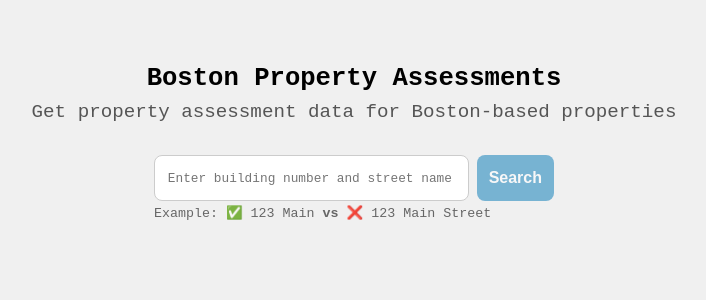
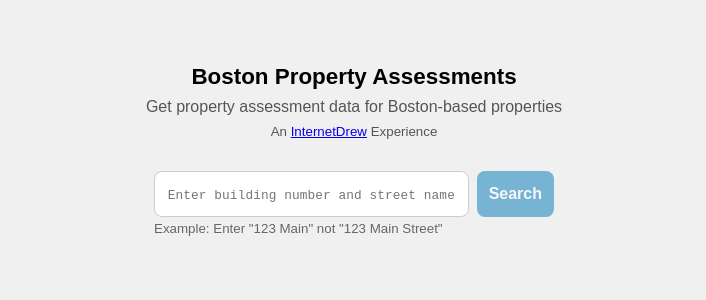
Before and after one commit to internetdrew/boston-property-assessments, a React (Vite) app: page / in a window 1280 px wide. Shown: the top 300 px of the page, without its empty margins (286-992 px from the left). Built offline with nearby package versions, Linux system fonts and the light colour scheme.

Commit message:
add new components and more details

```diff
--- a/src/App.css
+++ b/src/App.css
@@ -7,13 +7,17 @@
 }
 
 #header h1 {
-  font-size: 1.6rem;
+  font-size: 1.4rem;
   font-weight: 600;
 }
 
 #header h2 {
-  font-size: 1.2rem;
+  font-size: 1rem;
   font-weight: 400;
+}
+
+#header h2,
+#built-by {
   color: #555;
 }
 
@@ -54,7 +58,9 @@ main {
   font-family: inherit;
 }
 #search-form input::placeholder {
+  font-family: 'Geist Mono', monospace;
   font-size: 0.8rem;
+  letter-spacing: 0.005rem;
 }
 
 #search-form button {
@@ -113,23 +119,30 @@ main {
 }
 
 .chosen-result {
+  font-family: 'Geist Mono', monospace;
   margin: 2rem 0;
   padding: 2rem;
-  border: 1px solid #ccc;
   background-color: #fff;
-  transform: rotate(-1deg);
-  transform-origin: center;
-  transition: transform 0.3s ease-out;
 
   --mask: conic-gradient(
-      from -45deg at bottom,
-      #0000,
-      #000 1deg 90deg,
-      #0000 91deg
-    )
-    50% / 12px 100%;
+        from 135deg at top,
+        #0000,
+        #000 1deg 89deg,
+        #0000 90deg
+      )
+      top/12px 51% repeat-x,
+    conic-gradient(from -45deg at bottom, #0000, #000 1deg 89deg, #0000 90deg)
+      bottom/12px 51% repeat-x;
   -webkit-mask: var(--mask);
   mask: var(--mask);
+}
+
+@media (min-width: 425px) {
+  .chosen-result {
+    transform: rotate(-3deg);
+    transform-origin: center;
+    transition: transform 0.3s ease-out;
+  }
 }
 
 .chosen-result h3 {
--- a/src/App.tsx
+++ b/src/App.tsx
@@ -1,8 +1,8 @@
 import { useState } from 'react';
 import './App.css';
-import { isUnit } from './constants';
+import PropertyReceipt from './components/PropertyReceipt';
 
-type SearchResult = {
+export type Property = {
   _id: number;
   ZIP_CODE: string;
   MAIL_STREET_ADDRESS: string;
@@ -11,6 +11,7 @@ type SearchResult = {
   YR_BUILT: string;
   YR_REMODEL: string;
   BLDG_VALUE: string;
+  BLDG_TYPE: string;
   LU: string;
   TOTAL_VALUE: string;
   LIVING_AREA: string;
@@ -24,20 +25,18 @@ type SearchResult = {
   KITCHEN_TYPE: string;
   LAND_SF: string;
   RES_FLOOR: string;
+  GROSS_AREA: string;
+  LU_DESC: string;
+  CD_FLOOR: string;
 };
 
 function App() {
   const [search, setSearch] = useState('');
   const [isValid, setIsValid] = useState(false);
-  const [results, setResults] = useState<SearchResult[]>([]);
-  const [chosenResult, setChosenResult] = useState<SearchResult | null>(null);
+  const [results, setResults] = useState<Property[]>([]);
+  const [chosenProperty, setChosenProperty] = useState<Property | null>(null);
 
   const validateAddress = (address: string): boolean => {
-    // This regex checks for:
-    // - One or more numbers at the start
-    // - Followed by whitespace
-    // - Followed by words (street name)
-    // - Optionally followed by common street types (St, Ave, Road, etc.)
     const addressRegex =
       /^\d+\s+[A-Za-z\s]+(?:Street|St|Avenue|Ave|Road|Rd|Boulevard|Blvd|Lane|Ln|Drive|Dr)?$/i;
     return addressRegex.test(address.trim());
@@ -63,16 +62,17 @@ function App() {
       );
 
       const data = await res.json();
+      setChosenProperty(null);
       setResults(data.result?.records || []);
     } catch (error) {
       console.error('Error fetching data:', error);
     }
   };
 
-  const handleResultClick = (result: SearchResult) => {
+  const handleResultClick = (property: Property) => {
     setSearch('');
     setResults([]);
-    setChosenResult(result);
+    setChosenProperty(property);
   };
 
   return (
@@ -80,6 +80,18 @@ function App() {
       <header id='header'>
         <h1>Boston Property Assessments</h1>
         <h2>Get property assessment data for Boston-based properties</h2>
+        <small id='built-by'>
+          An{' '}
+          <a
+            href='https://www.internetdrew.com'
+            target='_blank'
+            rel='noopener noreferrer'
+            aria-label='InternetDrew website (opens in a new tab)'
+          >
+            InternetDrew
+          </a>{' '}
+          Experience
+        </small>
       </header>
       <main>
         <div id='search'>
@@ -92,9 +104,7 @@ function App() {
             />
             <button disabled={!isValid}>Search</button>
           </form>
-          <small>
-            Example: ✅ 123 Main <strong>vs</strong> ❌ 123 Main Street
-          </small>
+          <small>Example: Enter "123 Main" not "123 Main Street"</small>
         </div>
         {results?.length > 0 && (
           <div id='results'>
@@ -112,54 +122,7 @@ function App() {
             ))}
           </div>
         )}
-        {results.length === 0 && chosenResult && (
-          <div id='chosen-result' className='chosen-result'>
-            <h3>Property Assessment Details</h3>
-            <h4>
-              {chosenResult.MAIL_STREET_ADDRESS},{chosenResult.ZIP_CODE}
-              <br />
-              {chosenResult.MAIL_CITY}, {chosenResult.MAIL_STATE}
-            </h4>
-
-            <section className='receipt-section'>
-              <h4>
-                {isUnit(chosenResult.LU) ? 'Unit' : 'Building'} Information
-              </h4>
-              <p>Year Built: {chosenResult.YR_BUILT || 'N/A'}</p>
-              <p>Last Remodel: {chosenResult.YR_REMODEL || 'N/A'}</p>
-              <p>Floors: {chosenResult.RES_FLOOR || 'N/A'}</p>
-              <p>Living Area: {chosenResult.LIVING_AREA || 'N/A'} sq ft</p>
-              <p>Bedrooms: {chosenResult.BED_RMS || 'N/A'}</p>
-              <p>Full Bathrooms: {chosenResult.FULL_BTH || 'N/A'}</p>
-              <p>Half Bathrooms: {chosenResult.HLF_BTH || 'N/A'}</p>
-            </section>
-
-            <section className='receipt-section'>
-              <h4>Assessment Values</h4>
-              <p>
-                {isUnit(chosenResult.LU) ? 'Unit' : 'Building'}: $
-                {chosenResult.BLDG_VALUE || 'N/A'}
-              </p>
-              {!isUnit(chosenResult.LU) && (
-                <p>Land: ${chosenResult.LAND_VALUE || 'N/A'}</p>
-              )}
-              <p>Total: ${chosenResult.TOTAL_VALUE || 'N/A'}</p>
-              <p>Annual Tax: {chosenResult.GROSS_TAX || 'N/A'}</p>
-            </section>
-
-            <section className='receipt-section'>
-              <h4>Features</h4>
-              <p>Parking Spaces: {chosenResult.NUM_PARKING || 'N/A'}</p>
-              <p>Fireplaces: {chosenResult.FIREPLACES || 'N/A'}</p>
-              <p>
-                Kitchen: {chosenResult.KITCHEN_TYPE?.split('- ')[1] || 'N/A'}
-              </p>
-              {!isUnit(chosenResult.LU) && (
-                <p>Lot Size: {chosenResult.LAND_SF || 'N/A'} sq ft</p>
-              )}
-            </section>
-          </div>
-        )}
+        {chosenProperty && <PropertyReceipt property={chosenProperty} />}
       </main>
     </>
   );
--- /dev/null
+++ b/src/components/PropertyReceipt.tsx
@@ -0,0 +1,59 @@
+import { Property } from '../App';
+import { formatHypenatedString } from '../utils';
+import { isCondo } from '../constants';
+
+interface PropertyReceiptProps {
+  property: Property;
+}
+
+const PropertyReceipt = ({ property }: PropertyReceiptProps) => {
+  return (
+    <div id='chosen-result' className='chosen-result'>
+      <h3>Property Assessment Details</h3>
+      <h4>
+        {property.MAIL_STREET_ADDRESS},{property.ZIP_CODE}
+        <br />
+        {property.MAIL_CITY}, {property.MAIL_STATE}
+      </h4>
+
+      <section className='receipt-section'>
+        <h4>Property Information</h4>
+        <p>
+          Building Type: {formatHypenatedString(property.BLDG_TYPE) || 'N/A'}
+        </p>
+        <p>Description: {property.LU_DESC || 'N/A'}</p>
+        <p>Year Built: {property.YR_BUILT || 'N/A'}</p>
+        <p>Last Remodel: {property.YR_REMODEL || 'N/A'}</p>
+        <p>
+          Floors:{' '}
+          {isCondo(property.LU)
+            ? property.CD_FLOOR || 'N/A'
+            : property.RES_FLOOR || 'N/A'}
+        </p>
+        <p>Gross Area: {property.GROSS_AREA || 'N/A'} sq ft</p>
+        <p>Living Area: {property.LIVING_AREA || 'N/A'} sq ft</p>
+        <p>Land Size: {property.LAND_SF || 'N/A'} sq ft</p>
+        <p>Bedrooms: {property.BED_RMS || 'N/A'}</p>
+        <p>Full Bathrooms: {property.FULL_BTH || 'N/A'}</p>
+        <p>Half Bathrooms: {property.HLF_BTH || 'N/A'}</p>
+      </section>
+
+      <section className='receipt-section'>
+        <h4>Assessment Values</h4>
+        <p>Building Value: ${property.BLDG_VALUE || 'N/A'}</p>
+        <p>Land Value: ${property.LAND_VALUE || 'N/A'}</p>
+        <p>Total Value: ${property.TOTAL_VALUE || 'N/A'}</p>
+        <p>Annual Tax: {property.GROSS_TAX || 'N/A'}</p>
+      </section>
+
+      <section className='receipt-section'>
+        <h4>Features</h4>
+        <p>Parking Spaces: {property.NUM_PARKING || 'N/A'}</p>
+        <p>Fireplaces: {property.FIREPLACES || 'N/A'}</p>
+        <p>Kitchen: {formatHypenatedString(property.KITCHEN_TYPE) || 'N/A'}</p>
+      </section>
+    </div>
+  );
+};
+
+export default PropertyReceipt;
--- a/src/constants.ts
+++ b/src/constants.ts
@@ -18,6 +18,6 @@ export const CODE_LOOKUP = new Map<string, string>([
   ['RL', 'Residential Land'],
 ]);
 
-const UNIT_TYPES = new Set(['CD', 'R1', 'R2', 'R3', 'R4']);
+const CONDO_TYPES = new Set(['CD', 'CM', 'CC', 'CP']);
 
-export const isUnit = (lu: string): boolean => UNIT_TYPES.has(lu);
+export const isCondo = (lu: string) => CONDO_TYPES.has(lu);
--- a/src/index.css
+++ b/src/index.css
@@ -5,6 +5,6 @@
 }
 
 body {
-  font-family: 'Geist Mono', monospace;
+  font-family: 'Geist Sans', sans-serif;
   background-color: #f0f0f0;
 }
--- /dev/null
+++ b/src/utils.ts
@@ -0,0 +1,3 @@
+export const formatHypenatedString = (str: string) => {
+  return str.split('-')[1].trim();
+};
```
Also changed, not shown: public/screenshot.png.
